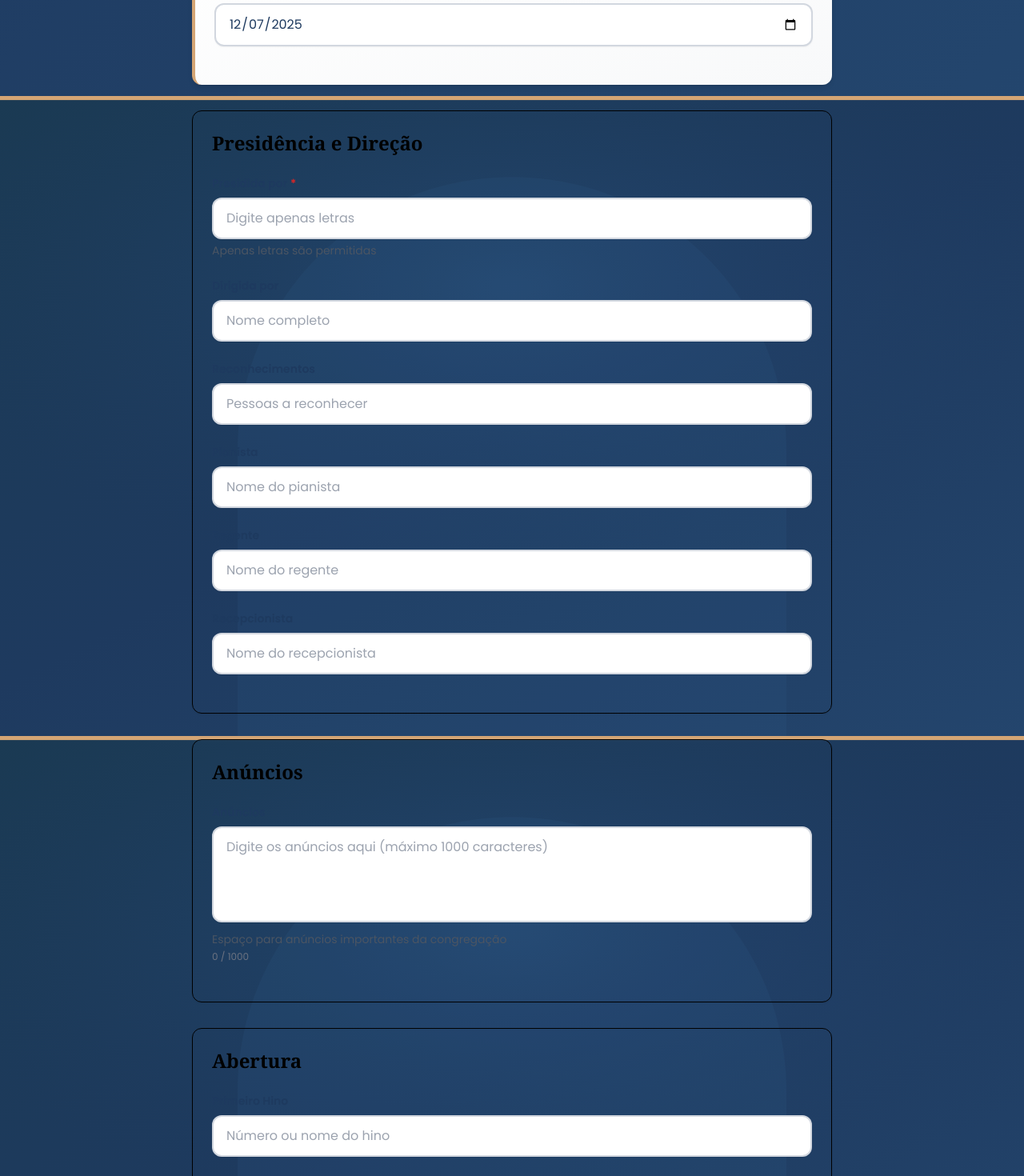
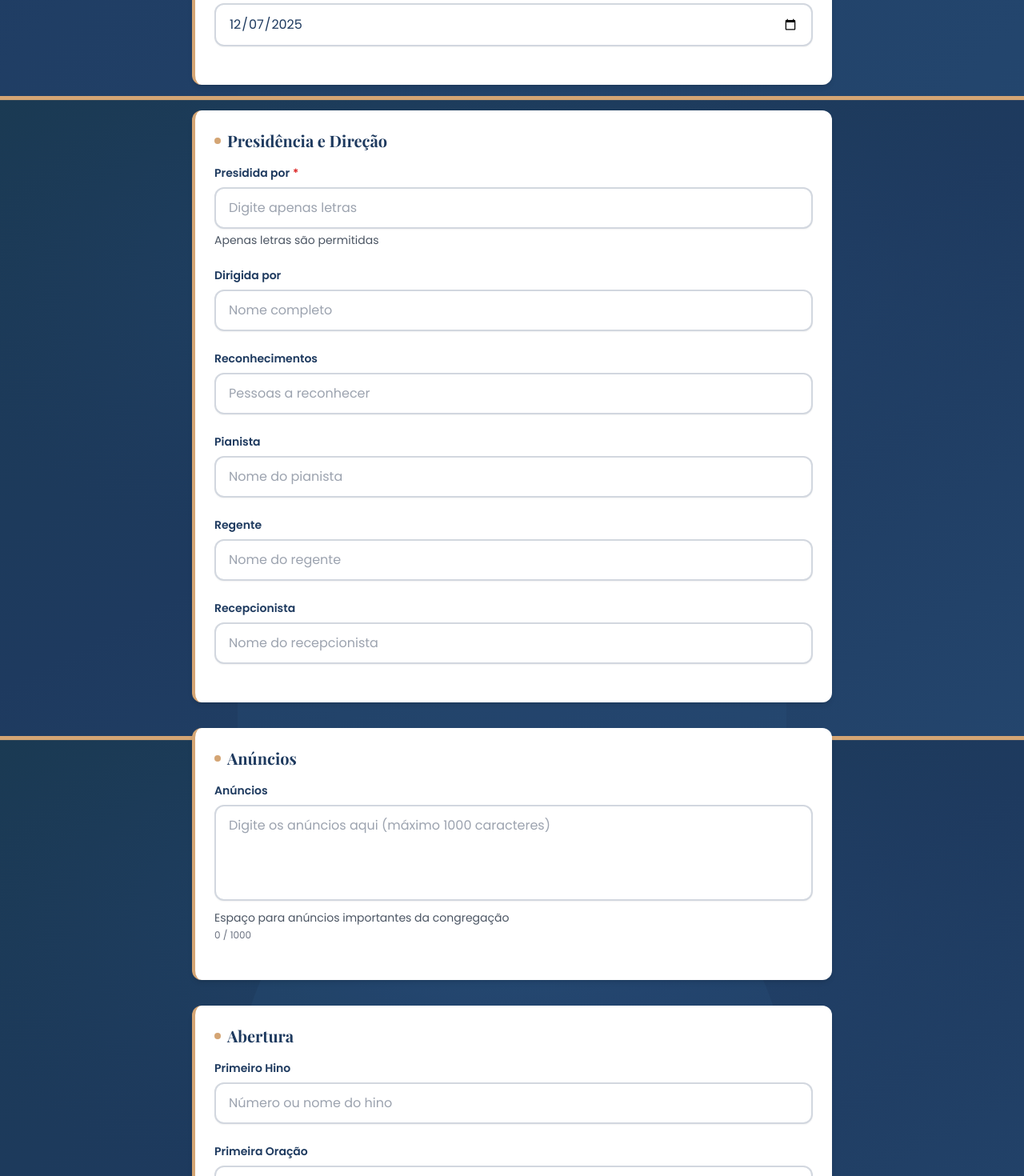
Before and after one commit to Hks72BR/Ata-Reuniao-Sacramental, a React (Vite) app: page / in a window 1280 px wide. Shown: the part 680-2150 px from the top of the page at 80% size. Built offline with nearby package versions, Linux system fonts and the light colour scheme.

Commit message:
Update sections: white background with navy blue text

```diff
--- a/src/index.css
+++ b/src/index.css
@@ -250,9 +250,9 @@
     @apply border-red-500 focus:ring-red-500/20;
   }
 
-  /* Card with subtle styling */
+  /* Seção de card com fundo branco */
   .reverent-card {
-    @apply bg-card text-card-foreground rounded-lg p-6 border border-border shadow-sm hover:shadow-md transition-shadow duration-300;
+    @apply bg-white text-[#1e3a5f] rounded-xl p-6 border-l-4 border-[#d4a574] shadow-md hover:shadow-lg transition-shadow duration-300;
   }
 
   /* Section divider with golden accent */
--- a/src/pages/Home.tsx
+++ b/src/pages/Home.tsx
@@ -215,7 +215,7 @@ export default function Home() {
         {/* Form Sections */}
         <div className="p-6 md:p-8 space-y-8">
           {/* Data */}
-          <div className="bg-gradient-to-br from-white to-[#f8f9fa] p-6 rounded-xl border-l-4 border-[#d4a574] shadow-md">
+          <div className="bg-white p-6 rounded-xl border-l-4 border-[#d4a574] shadow-md">
             <h3 className="text-xl font-bold text-[#1e3a5f] mb-4 font-playfair flex items-center gap-2">
               <span className="w-2 h-2 bg-[#d4a574] rounded-full"></span>
               Data
@@ -232,7 +232,8 @@ export default function Home() {
 
           {/* Presidência e Direção */}
           <div className="reverent-card">
-            <h3 className="text-2xl font-bold text-foreground mb-6 font-serif">
+            <h3 className="text-xl font-bold text-[#1e3a5f] mb-4 font-playfair flex items-center gap-2">
+              <span className="w-2 h-2 bg-[#d4a574] rounded-full"></span>
               Presidência e Direção
             </h3>
             <InputField
@@ -283,7 +284,10 @@ export default function Home() {
 
           {/* Anúncios */}
           <div className="reverent-card">
-            <h3 className="text-2xl font-bold text-foreground mb-6 font-serif">Anúncios</h3>
+            <h3 className="text-xl font-bold text-[#1e3a5f] mb-4 font-playfair flex items-center gap-2">
+              <span className="w-2 h-2 bg-[#d4a574] rounded-full"></span>
+              Anúncios
+            </h3>
             <TextAreaField
               label="Anúncios"
               value={record.announcements}
@@ -298,7 +302,8 @@ export default function Home() {
 
           {/* Primeiro Hino e Oração */}
           <div className="reverent-card">
-            <h3 className="text-2xl font-bold text-foreground mb-6 font-serif">
+            <h3 className="text-xl font-bold text-[#1e3a5f] mb-4 font-playfair flex items-center gap-2">
+              <span className="w-2 h-2 bg-[#d4a574] rounded-full"></span>
               Abertura
             </h3>
             <InputField
```
